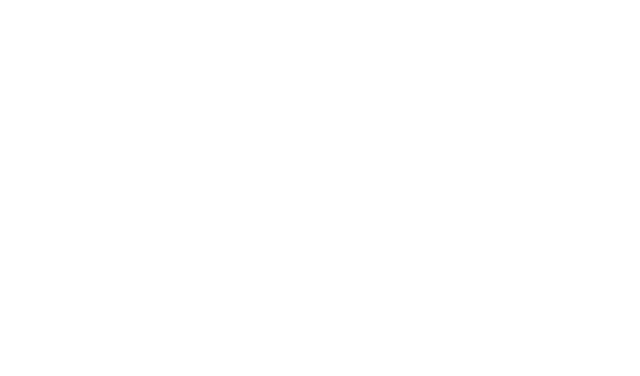
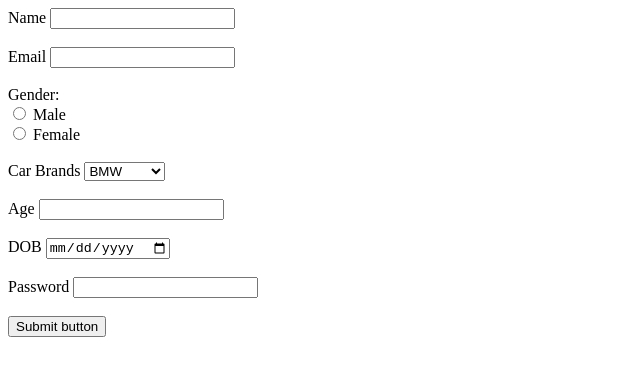
Before and after one commit to acciojob/signup-form-car-Rajpal-26, a website: page main.html in a window 1280 px wide. Shown: the whole page, without its empty margins (0-640 px from the left). Drawn offline with Linux system fonts and the light colour scheme.

Commit message:
initial commit

```diff
--- a/main.html
+++ b/main.html
@@ -1,16 +1,36 @@
 <!DOCTYPE html>
 
 <html>
+  <head>
+    <link rel="stylesheet" href="styles.css" />
+  </head>
 
-<head>
-	<link rel="stylesheet" href="styles.css">
-</head>
-
-<body>
-	<!-- the entire body must be written by student -->
-    <script type="text/javascript" src="./script.js">
-</script>
-
-</body>
-
+  <body>
+    <!-- the entire body must be written by student -->
+    <form action="">
+      <label for="name">Name</label>
+      <input type="text" id="name" required /><br /><br />
+      <label for="email">Email</label>
+      <input type="email" id="email" required /><br /><br />
+      <label for="gender">Gender:</label><br />
+      <input type="radio" name="gender" value="Male" />
+      <label for="Male">Male</label><br />
+      <input type="radio" name="gender" value="Female" />
+      <label for="Female">Female</label><br /><br />
+      <label for="carBrand">Car Brands</label>
+      <select name="cars" id="cars" required>
+        <option value="BMW">BMW</option>
+        <option value="Audi">Audi</option>
+        <option value="Mercedez">Mercedez</option></select
+      ><br /><br />
+      <label for="Age">Age</label>
+      <input type="number" id="age" required /><br /><br />
+      <label for="dob">DOB</label>
+      <input type="date" id="dob" name="dob" required /><br /><br />
+      <label for="password">Password</label>
+      <input type="text" id="password" name="password" required /><br /><br />
+      <button type="submit">Submit button</button>
+    </form>
+    <script type="text/javascript" src="./script.js"></script>
+  </body>
 </html>
```
